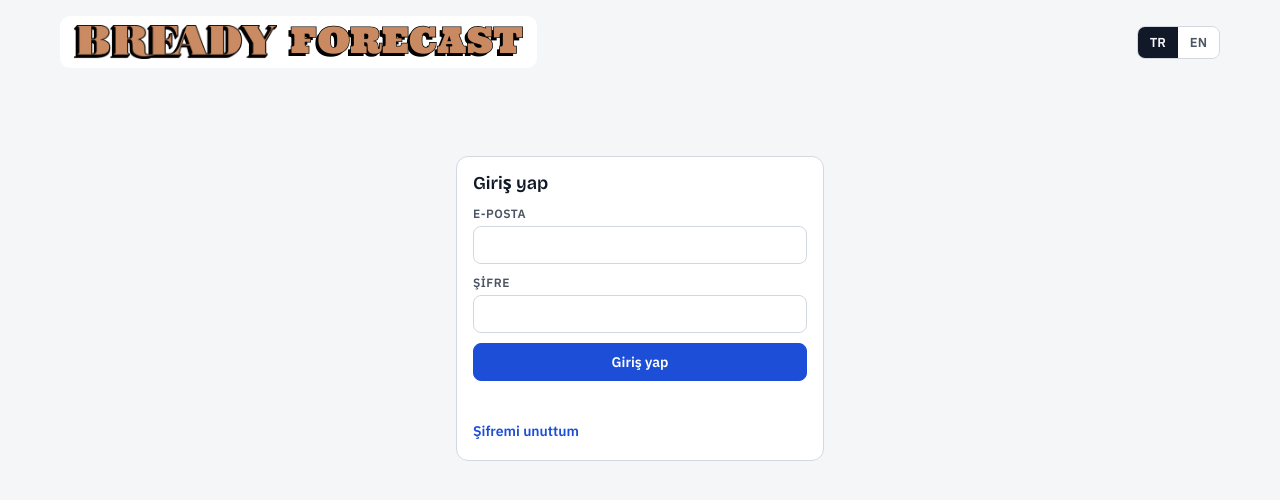
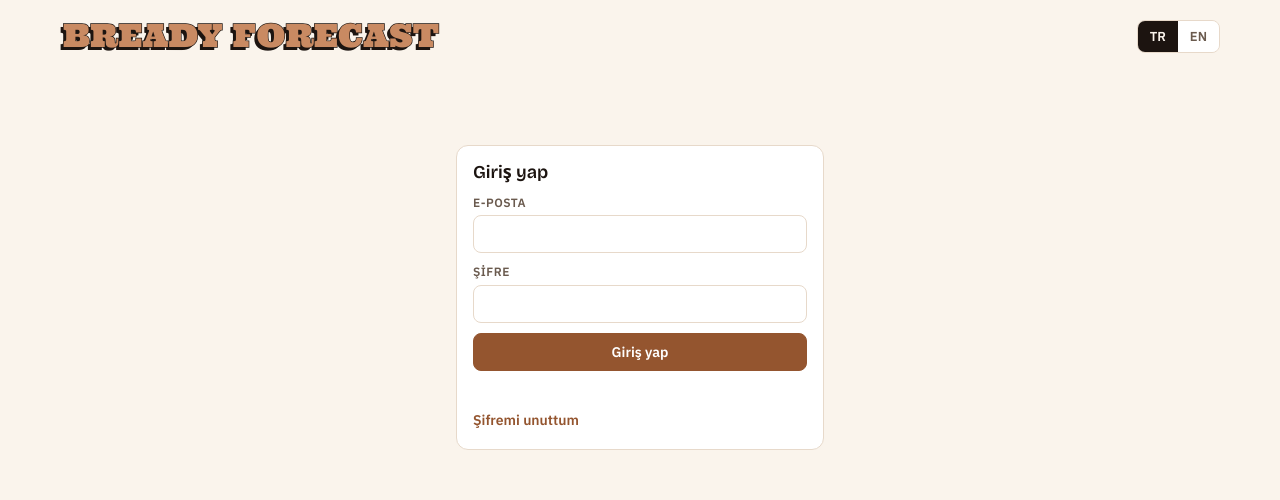
Before and after one commit to atakanercaann/bready-forecast, a plain HTML site: page index.html in a window 1280 px wide. Drawn offline with nearby package versions, Linux system fonts and the light colour scheme.

Commit message:
Warm light colours from the Bready logo; name only in the header
Co-Authored-By: Claude Opus 5.5 <noreply@anthropic.com>
Claude-Session: https://claude.ai/code/session_015DJFyvivxxrbHTowGTHoFt

```diff
--- a/index.html
+++ b/index.html
@@ -9,24 +9,13 @@
 <style>
 /* Layout idea: one working column, sticky tab bar, dense tables that scroll sideways inside their own cards. */
 :root{
-  --bg:#f5f6f8; --surface:#ffffff; --ink:#111827; --muted:#4b5563; --line:#d3d8e0;
-  --accent:#1d4ed8; --accent-ink:#ffffff; --soft:#eaf0fc;
+  --bg:#faf4ec; --surface:#ffffff; --ink:#1c1410; --muted:#6a5a4e; --line:#e7d9ca;
+  --accent:#94552f; --accent-ink:#ffffff; --soft:#f6e8da; --brand:#c98a62;
   --warn:#a85a06; --warn-bg:#fdf0db; --crit:#b42318; --crit-bg:#fde7e4;
   --display:"Bricolage Grotesque","Segoe UI",system-ui,sans-serif;
   --body:"IBM Plex Sans","Segoe UI",system-ui,sans-serif;
 }
-@media (prefers-color-scheme: dark){
-  :root:not([data-theme="light"]){
-    --bg:#0f1218; --surface:#181c25; --ink:#eef1f6; --muted:#a8b1c0; --line:#2c3342;
-    --accent:#8fb0ff; --accent-ink:#0b1530; --soft:#1f2738;
-    --warn:#f0b35a; --warn-bg:#33270f; --crit:#ff8d80; --crit-bg:#3a1a16; color-scheme:dark;
-  }
-}
-:root[data-theme="dark"]{
-  --bg:#0f1218; --surface:#181c25; --ink:#eef1f6; --muted:#a8b1c0; --line:#2c3342;
-  --accent:#8fb0ff; --accent-ink:#0b1530; --soft:#1f2738;
-  --warn:#f0b35a; --warn-bg:#33270f; --crit:#ff8d80; --crit-bg:#3a1a16; color-scheme:dark;
-}
+:root{color-scheme:light}
 *{box-sizing:border-box}
 html,body{margin:0}
 body{background:var(--bg);color:var(--ink);font:16px/1.45 var(--body);font-variant-numeric:tabular-nums}
@@ -103,12 +92,10 @@ textarea{width:100%;min-height:90px;font-family:ui-monospace,Menlo,monospace;fon
 @media (max-width:760px){.two{grid-template-columns:1fr}.list{max-height:220px}h1 small{display:block;margin:4px 0 0}}
 @media (prefers-reduced-motion:no-preference){.btn,.chip,nav button{transition:background .12s}}
 [hidden]{display:none!important}
-.brand{display:flex;flex-wrap:wrap;align-items:center;gap:6px 14px}
-.brand .mark{display:inline-flex;align-items:center;gap:14px;background:#fff;border-radius:10px;padding:8px 14px}
-.brand img{height:34px;width:auto;display:block}
-.brand .fc{font:400 36px/1 "Ultra","Rockwell Extra Bold",serif;letter-spacing:.01em;color:#c98a62;-webkit-text-stroke:1.4px #000;paint-order:stroke fill;text-shadow:-3px 3px 0 #000;transform:translateY(-2px)}
+.brand{display:flex;flex-wrap:wrap;align-items:center;gap:4px 14px}
+.brand .mark{font:400 32px/1.1 "Ultra","Rockwell Extra Bold",serif;letter-spacing:.01em;color:var(--brand);-webkit-text-stroke:1.3px #1c1410;paint-order:stroke fill;text-shadow:-3px 3px 0 #1c1410;padding:2px 0 4px 3px}
 .brand small{margin-left:0}
-@media (max-width:520px){.brand img{height:26px}.brand .fc{font-size:26px;-webkit-text-stroke-width:1.1px;text-shadow:-2px 2px 0 #000}}
+@media (max-width:520px){.brand .mark{font-size:24px;-webkit-text-stroke-width:1px;text-shadow:-2px 2px 0 #1c1410}}
 .who{display:flex;gap:8px;align-items:center;font-size:13px;color:var(--muted)}
 .hr{display:flex;gap:10px;align-items:center;flex-wrap:wrap}
 .sync{font-size:12px;color:var(--muted)}.sync.bad{color:var(--crit);font-weight:600}
@@ -125,7 +112,7 @@ textarea{width:100%;min-height:90px;font-family:ui-monospace,Menlo,monospace;fon
 </head>
 <body>
 <header>
-  <h1 class="brand"><span class="mark"><img src="logo.png" alt="Bready" width="300" height="50"><span class="fc">FORECAST</span></span><small id="sub"></small></h1>
+  <h1 class="brand"><span class="mark">BREADY FORECAST</span><small id="sub"></small></h1>
   <div class="hr"><div class="who" id="who" hidden></div>
   <div class="lang" role="group" aria-label="Language">
     <button id="lang-tr" data-act="lang" data-v="tr">TR</button>
```
Also changed, not shown: logo.png (deleted).
